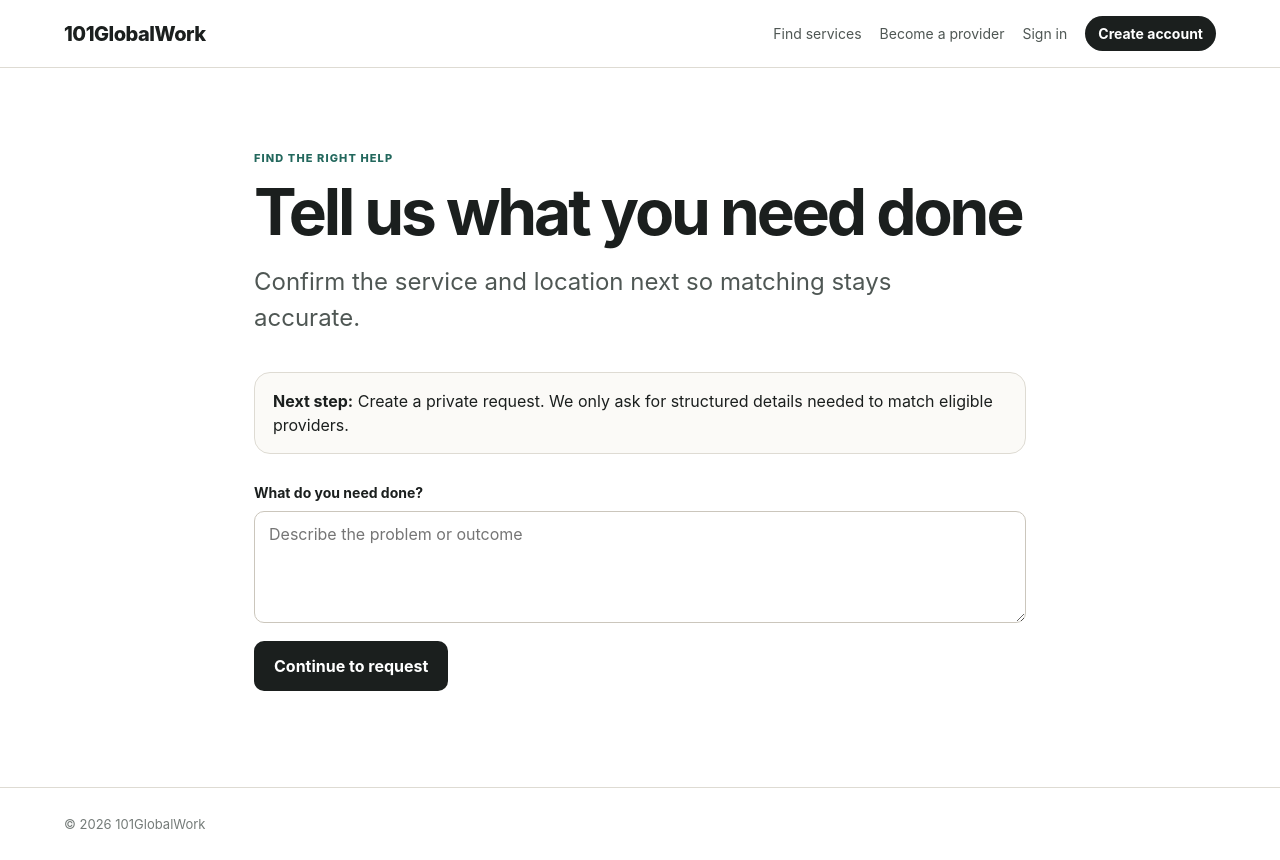
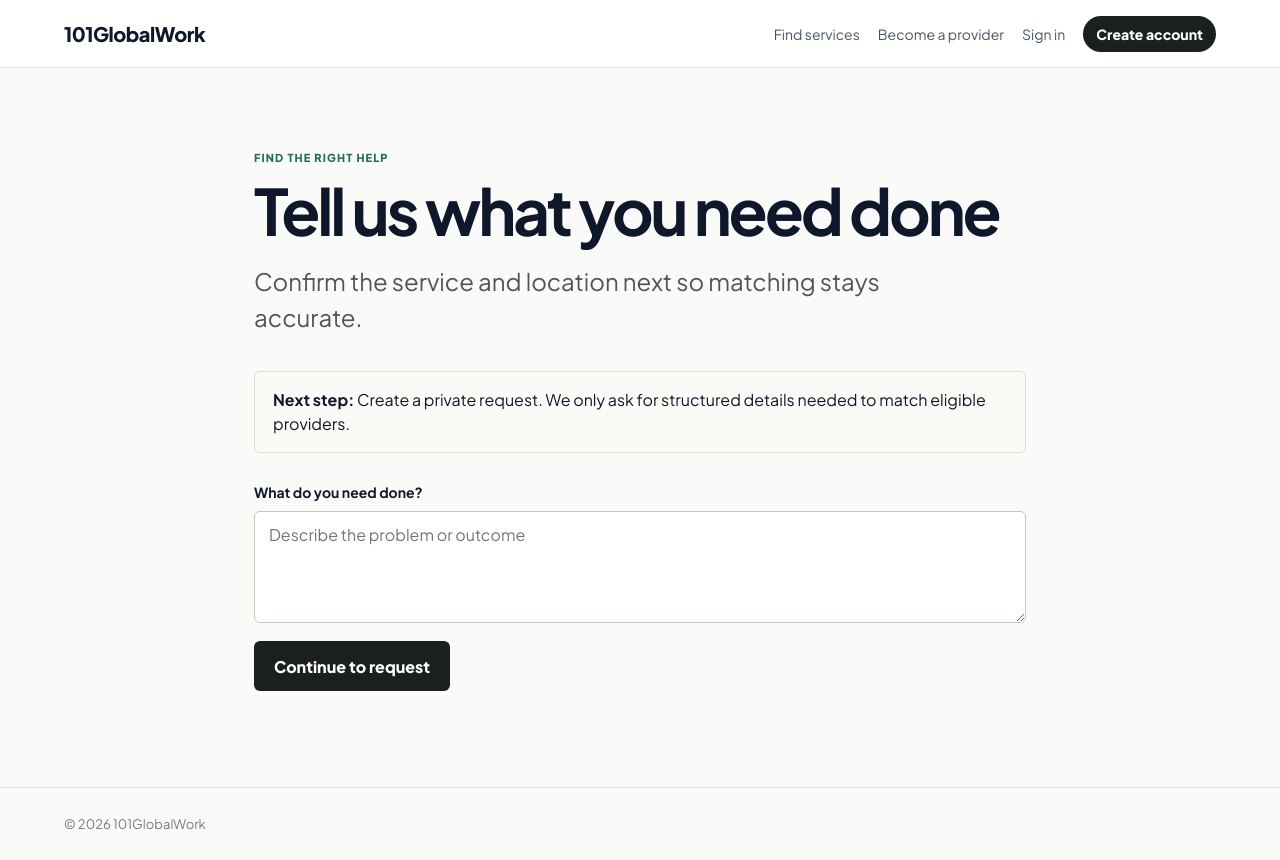
Before and after one commit to labour-marketluxo/101globalwork.com, a Next.js app: page /search in a window 1280 px wide. Built offline with nearby package versions, Linux system fonts and the light colour scheme; no server answers.

Commit message:
feat(design): establish option-a tokens and plus jakarta sans

```diff
--- a/app/globals.css
+++ b/app/globals.css
@@ -43,20 +43,92 @@
   --color-sidebar: #13201f;
   --color-sidebar-soft: #1b2d2a;
 
-  /* Radii -> rounded-* (intentionally overrides Tailwind's defaults so the
-     utilities match the values this design system already uses) */
-  --radius-sm: 10px;
-  --radius-md: 16px;
-  --radius-lg: 22px;
+  /* -------------------------------------------------------------------------
+     Option A — "Slate Teal & Warm Ochre" design tokens.
 
-  /* -> shadow-soft */
+     Added ADDITIVELY: nothing above is overwritten, so the live UI keeps
+     rendering exactly as it does today while new work can adopt Option A.
+     Three names from the design spec are NOT reused verbatim because this app
+     already ships tokens under those names — see the collision note below.
+     ---------------------------------------------------------------------- */
+
+  /* Brand */
+  --color-brand-primary: #0f383d;
+  --color-brand-hover: #092528;
+
+  /* CTA accent (warm ochre). Exposed as `-cta` because `--color-accent` is
+     already this app's live emphasis colour (#23685d), referenced by existing
+     eyebrow, divider and hover rules. */
+  --color-accent-cta: #d97706;
+  --color-accent-cta-hover: #b45309;
+
+  /* Surfaces */
+  --color-surface-canvas: #fafaf9;
+  --color-surface-card: #ffffff;
+  --color-surface-muted: #f1f5f9;
+
+  /* Borders */
+  --color-border-default: #cbd5e1;
+  --color-border-subdued: #e2e8f0;
+
+  /* Status. `warning` and `info` are new. Option A's success/danger values
+     (#059669 / #dc2626) deliberately do NOT overwrite the live
+     --color-success (#2d7a55) and --color-danger (#a23d34) yet — those feed
+     live notices, audit rows and admin states. Switching them is a one-line
+     change once palette adoption is agreed. */
+  --color-warning: #d97706;
+  --color-info: #2563eb;
+
+  /* ------------------------------------------------- landing-page palette
+     Tokens for the photographic search-gateway landing page.
+
+     Note: brand-dark (#0b132b) and brand-light (#f8f9fa) sit alongside Option
+     A's brand-primary (#0f383d) and surface-canvas (#fafaf9). They are close
+     but NOT equal — this is a second, parallel brand palette, not an alias.
+     Worth consolidating before more pages adopt one or the other.
+
+     The brief's "Slate #1E293B" needs no token: it is Tailwind's default
+     slate-800, so bg-slate-800 / from-slate-800 already resolve to it. */
+  --color-brand-dark: #0b132b;
+  --color-brand-light: #f8f9fa;
+  --color-terracotta: #d96b43;
+  --color-sage: #6b9080;
+  --color-amber: #e5ad35;
+
+  /* Radii -> rounded-*
+     Option A calls for a RESTRAINED scale: inputs/buttons rounded-md (6px),
+     cards/modals rounded-lg (8px). Those are Tailwind's own defaults, so the
+     earlier overrides that forced this system's 10/16/22px are removed rather
+     than re-declared — that is precisely what makes rounded-md and rounded-lg
+     mean what the spec says.
+
+     Existing component rules reference var(--radius-sm|md|lg) directly, so they
+     now resolve to 4px/6px/8px. That is the intended restraint, not a
+     side effect. */
+  --radius-sm: 0.25rem;  /* 4px */
+  --radius-md: 0.375rem; /* 6px  — inputs, buttons */
+  --radius-lg: 0.5rem;   /* 8px  — cards, modals, panels */
+
+  /* Shadows stay minimal and non-decorative: shadow-sm for cards and shadow-md
+     for popovers/modals are Tailwind defaults, so nothing is overridden. */
+  /* -> shadow-soft (this system's own soft card shadow, retained) */
   --shadow-soft: 0 12px 32px rgba(33, 39, 37, .06);
 
   /* -> max-w-content */
   --container-content: 1240px;
 
-  /* -> font-sans */
-  --font-sans: Inter, ui-sans-serif, system-ui, -apple-system, BlinkMacSystemFont, "Segoe UI", sans-serif;
+  /* -> font-sans. The first entry is the next/font variable applied to <html>
+     in app/layout.tsx, so `font-sans` resolves to Plus Jakarta Sans. */
+  --font-sans: var(--font-plus-jakarta), ui-sans-serif, system-ui, -apple-system, BlinkMacSystemFont, "Segoe UI", sans-serif;
+}
+
+/* The design spec names the text colours --text-main / --text-muted. Those are
+   declared in :root below; `inline` wires the utilities straight through to
+   them rather than duplicating the values, so there is one source of truth.
+   Consequence: the utility names are text-text-main / text-text-muted. */
+@theme inline {
+  --color-text-main: var(--text-main);
+  --color-text-muted: var(--text-muted);
 }
 
 @layer base {
@@ -82,18 +154,48 @@
     --sidebar-soft:var(--color-sidebar-soft);
     --shadow:var(--shadow-soft);
     --content:var(--container-content);
+
+    /* Option A plain-name aliases. The design spec refers to these without a
+       --color- prefix, so both spellings resolve to the same value.
+
+       `--accent` is deliberately ABSENT: that name already belongs to this
+       app's live emphasis colour aliased above, and reassigning it here would
+       silently recolour every eyebrow, divider and hover state. Option A's
+       ochre is exposed as --accent-cta / --color-accent-cta instead.
+
+       --text-main / --text-muted need literal values rather than var() chains,
+       because @theme inline above resolves them the other way round. */
+    --brand-primary:var(--color-brand-primary);
+    --brand-hover:var(--color-brand-hover);
+    --accent-cta:var(--color-accent-cta);
+    --accent-hover:var(--color-accent-cta-hover);
+    --surface-canvas:var(--color-surface-canvas);
+    --surface-card:var(--color-surface-card);
+    --surface-muted:var(--color-surface-muted);
+    --text-main:#0f172a;
+    --text-muted:#475569;
+    --border-default:var(--color-border-default);
+    --border-subdued:var(--color-border-subdued);
+    --warning:var(--color-warning);
+    --info:var(--color-info);
   }
 
   *{box-sizing:border-box}
 
   html{
     font-family:var(--font-sans);
-    @apply text-ink bg-surface-strong;
+    /* Option A base: Surface Canvas #FAFAF9, Text Main #0F172A.
+       Declared with the raw variables rather than @apply so the source of
+       truth is the Option A token, not a utility alias. */
+    background:var(--surface-canvas);
+    color:var(--text-main);
     text-rendering:optimizeLegibility;
   }
 
   body{
-    @apply flex flex-col bg-surface-strong;
+    @apply flex flex-col;
+    background:var(--surface-canvas);
+    color:var(--text-main);
     margin:0;
     min-height:100vh;
   }
@@ -124,16 +226,18 @@
     @apply flex items-center justify-between;
     height:68px;
     padding:0 clamp(20px,5vw,72px);
-    border-bottom:1px solid var(--line);
-    background:rgba(255,255,255,.94);
-    backdrop-filter:blur(12px);
+    /* Option A: surface-card (#FFFFFF) with a subtle border-subdued rule.
+       Drops the previous translucent white + backdrop blur; on a now-opaque
+       background the blur had nothing left to do. */
+    border-bottom:1px solid var(--border-subdued);
+    background:var(--surface-card);
   }
 
   .brand{font-size:20px;font-weight:780;letter-spacing:-.025em;text-decoration:none;color:inherit}
 
   .site-header nav{@apply flex;gap:24px}
-  .site-header nav a{@apply text-ink-soft;text-decoration:none;font-size:14px}
-  .site-header nav a:hover{@apply text-ink}
+  .site-header nav a{@apply text-text-muted;text-decoration:none;font-size:14px}
+  .site-header nav a:hover{@apply text-text-main}
 
   /* ------------------------------------------------------------ public shell */
 
@@ -154,7 +258,10 @@
 
   .need-form input,.need-form textarea,.need-form button,.stack-form input,.stack-form textarea,.stack-form button,.stack-form select{
     min-height:50px;
-    @apply rounded-sm;
+    /* Option A: inputs and buttons are rounded-md (6px). Was rounded-sm, which
+       this scale now resolves to 4px and the spec does not sanction for
+       controls. */
+    @apply rounded-md;
     font:inherit;
   }
 
@@ -343,6 +450,13 @@
   /* ------------------------------------------------------- pills and tables */
 
   .pill{@apply inline-block;border:1px solid var(--line-strong);border-radius:999px;padding:4px 8px;margin:0 4px 4px 0;font-size:11px;background:#fff}
+
+  /* Option A: tabular numerals for currency and financial figures, so digits
+     never shift width between renders or between rows.
+     Apply to money, counts, ratings and durations. New markup can use Tailwind's
+     own `tabular-nums` utility instead — this class exists for the existing
+     non-Tailwind markup that cannot take a utility. */
+  .numeric{font-variant-numeric:tabular-nums}
   .pill.strong{@apply bg-accent-soft text-accent-strong;border-color:#bdd6ce;font-weight:720}
   .status-dot{font-size:12px;@apply capitalize text-success;font-weight:680}
   .text-button{background:none;border:0;@apply text-accent-strong;text-decoration:none;font-size:12px;font-weight:700;@apply cursor-pointer;padding:5px 0}
--- a/app/layout.tsx
+++ b/app/layout.tsx
@@ -1,8 +1,30 @@
 import type { Metadata } from 'next';
+import { Plus_Jakarta_Sans } from 'next/font/google';
 import MainNav from '@/components/navigation/MainNav';
 import Footer from '@/components/navigation/Footer';
 import './globals.css';
 import './entry-points.css';
+
+/**
+ * Plus Jakarta Sans — the Option A primary typeface.
+ *
+ * Loaded through next/font so Next self-hosts it: the @font-face rules are
+ * inlined and the files fingerprinted. Do NOT also add the Google Fonts <link>
+ * and preconnect tags from the design brief — that would fetch the same family
+ * a second time from a third-party origin and undo the self-hosting.
+ *
+ * `.variable` is used rather than `.className` because next/font generates a
+ * hashed family name (e.g. "__Plus_Jakarta_Sans_abc123"). A literal
+ * `--font-sans: "Plus Jakarta Sans"` could never match that, so `font-sans`
+ * would silently fall back to the system stack. Exposing the CSS variable lets
+ * `--font-sans` in app/globals.css point at the real font, which is what
+ * satisfies "ensure font-sans maps to Plus Jakarta Sans".
+ */
+const plusJakartaSans = Plus_Jakarta_Sans({
+  subsets: ['latin'],
+  display: 'swap',
+  variable: '--font-plus-jakarta',
+});
 
 export const metadata: Metadata = {
   metadataBase: new URL(process.env.NEXT_PUBLIC_SITE_URL ?? 'https://101globalwork.com'),
@@ -26,7 +48,7 @@ export default function RootLayout({ children }: Readonly<{ children: React.Reac
   // Kept as a JS comment rather than a JSX comment deliberately — a comment node
   // directly inside <html> risks a DOM-nesting warning of its own.
   return (
-    <html lang="en">
+    <html lang="en" className={plusJakartaSans.variable}>
       <body suppressHydrationWarning>
         <MainNav />
         <main>{children}</main>
```
